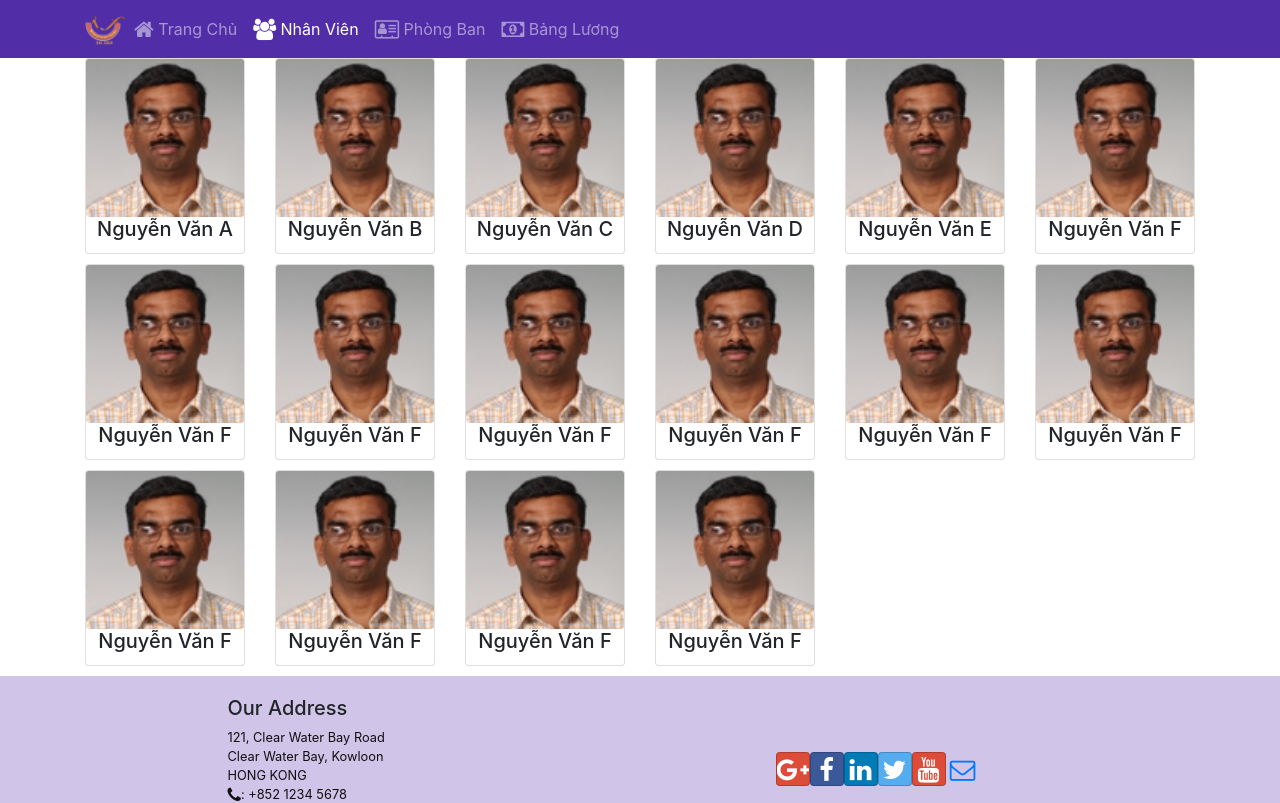
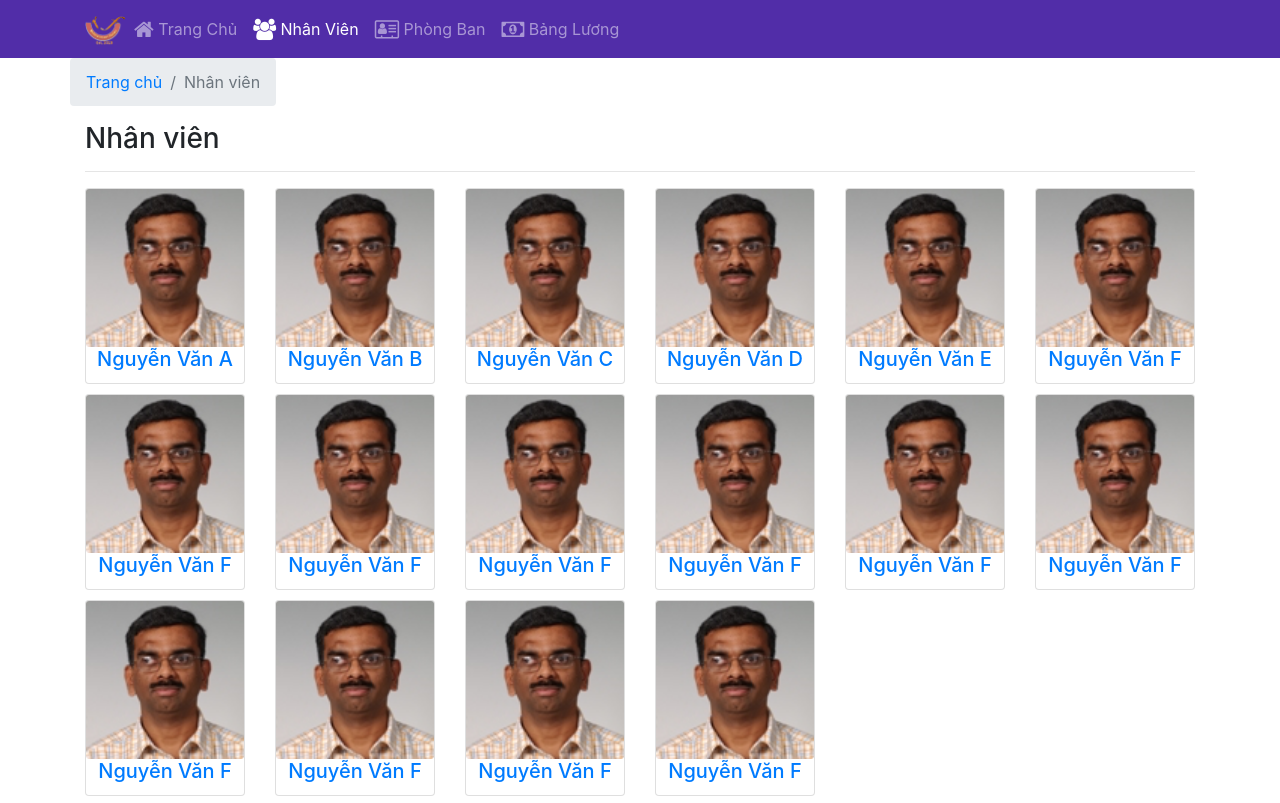
Before and after one commit to camhang190497/FUNIX-ASSIGNMENT, a React (Create React App) app: page /nhanvien in a window 1280 px wide. Shown: the top 803 px of the page. Built offline with nearby package versions, Linux system fonts and the light colour scheme.

Commit message:
add Breadcrumb

```diff
--- a/src/components/DepartmentComponent.js
+++ b/src/components/DepartmentComponent.js
@@ -1,4 +1,6 @@
 import React from 'react';
+import { Breadcrumb, BreadcrumbItem} from 'reactstrap';
+import { Link } from 'react-router-dom';
 
 function RenderDepartmentItem({department}) {
     return(
@@ -23,7 +25,14 @@ const DepartmentList = (props) => {
         <div>
             <div className="container">
                 <div className="row">
-
+                    <Breadcrumb>
+                        <BreadcrumbItem><Link to='/Trangchu'>Trang  chủ</Link></BreadcrumbItem>
+                        <BreadcrumbItem active>Phòng  ban</BreadcrumbItem>
+                    </Breadcrumb>
+                    <div className="col-12">
+                        <h3>Phòng  ban</h3>
+                        <hr/>
+                    </div>
                 </div>
                 <div className="row">
                      {departmentlist}
--- a/src/components/HomeComponent.js
+++ b/src/components/HomeComponent.js
@@ -3,7 +3,12 @@ import React from 'react';
 function Home(props) {
     return(
         <div className="container">
-            <h4>Home</h4>
+            <div className="row row-header">
+                <div className="col-12 col-sm-6">
+                   <h1>Ristorante con Fusion</h1>
+                   <p>Our mission is to make your life more convenient</p>
+                </div>
+            </div>
         </div>
     );
 }
--- a/src/components/MainComponent.js
+++ b/src/components/MainComponent.js
@@ -2,6 +2,7 @@ import React, { Component } from 'react';
 
 import { DEPARTMENTS, STAFFS } from '../shared/staffs';
 import StaffList from './StaffListComponent';
+import StaffDetail from './StaffdetailComponent';
 import DepartmentList from './DepartmentComponent';
 import Salary from './SalaryComponent';
 import Header from './HeaderComponent';
@@ -26,7 +27,14 @@ class Main extends Component {
 
       const HomePage = () => {
         return(
-          <Home />
+          <Home staff={this.state.staffs.filter((staff) => staff.id)[0]}
+          department={this.state.departments.filter((department) => department.id)[0]}/>
+        )
+      }
+
+      const StaffWithId = ({match}) => {
+        return(
+          <StaffDetail staff={this.state.staffs.filter((staff) => staff.id === parseInt(match.params.staffId,10))[0] }/>
         )
       }
     return (
@@ -35,6 +43,7 @@ class Main extends Component {
         <Switch>
           <Route path="/trangchu" component={HomePage}/>
           <Route exact path="/nhanvien" component={() => <StaffList staffs={this.state.staffs}/>} />
+          <Route path='/nhanvien/:staffId' component={StaffWithId} />
           <Route exact path="/phongban" component={() => <DepartmentList departments={this.state.departments}/>} />
           <Route exact path="/bangluong" component={() => <Salary staffs={this.state.staffs}/>} />
           <Redirect to="/trangchu" />
--- a/src/components/SalaryComponent.js
+++ b/src/components/SalaryComponent.js
@@ -1,4 +1,6 @@
 import React from 'react';
+import { Breadcrumb, BreadcrumbItem} from 'reactstrap';
+import { Link } from 'react-router-dom';
 
 function RenderSalaryItem({staff}) {
     const basicSalary = 3000000;
@@ -30,7 +32,14 @@ const Salary = (props) => {
         <div>
             <div className="container">
                 <div className="row">
-
+                    <Breadcrumb>
+                        <BreadcrumbItem><Link to='/Trangchu'>Trang  chủ</Link></BreadcrumbItem>
+                        <BreadcrumbItem active>Bảng  Lương</BreadcrumbItem>
+                    </Breadcrumb>
+                    <div className="col-12">
+                        <h3>Bảng  lương</h3>
+                        <hr/>
+                    </div>
                 </div>
                 <div className="row">
                     {salary}
--- a/src/components/StaffListComponent.js
+++ b/src/components/StaffListComponent.js
@@ -1,13 +1,15 @@
 import React from 'react';
-import { Card, CardTitle, CardImg} from 'reactstrap';
-
+import { Card, CardTitle, CardImg, Breadcrumb, BreadcrumbItem} from 'reactstrap';
+import { Link } from 'react-router-dom';
 
     function RenderStaffItem({staff, onClick}) {
         return(
             <div style={{paddingBottom: '10px'}}>
-            <Card onClick={() => onClick(staff.id)}>
-                <CardImg src={staff.image} alt={staff.name}></CardImg>
-                <CardTitle style={{textAlign:'center'}}>{staff.name}</CardTitle>
+            <Card>
+                <Link to={`/nhanvien/${staff.id}`}>
+                    <CardImg src={staff.image} alt={staff.name}></CardImg>
+                    <CardTitle style={{textAlign:'center'}}>{staff.name}</CardTitle>
+                </Link>
             </Card>
             </div>
         );
@@ -18,12 +20,22 @@ import { Card, CardTitle, CardImg} from 'reactstrap';
         const stafflist = props.staffs.map((staff) => {
             return(
                 <div key={staff.id} className="col-6 col-sm-4 col-md-2">
-                    <RenderStaffItem staff={staff} onClick={props.onClick}/>
+                    <RenderStaffItem staff={staff} />
                 </div>
             )
         })
         return(
             <div className="container">
+                <div className="row">
+                    <Breadcrumb>
+                        <BreadcrumbItem><Link to='/trangchu'>Trang chủ</Link></BreadcrumbItem>
+                        <BreadcrumbItem active>Nhân  viên</BreadcrumbItem>
+                    </Breadcrumb>
+                    <div  className="col-12">
+                        <h3>Nhân  viên</h3>
+                        <hr/>
+                    </div>
+                </div>
                 <div className="row">
                     {stafflist}
                 </div>
--- a/src/components/StaffdetailComponent.js
+++ b/src/components/StaffdetailComponent.js
@@ -1,6 +1,7 @@
 import React from 'react';
-import { CardTitle, CardText, Row, Col, CardImg, CardBody } from 'reactstrap';
+import { CardTitle, CardText, Row, Col, CardImg, CardBody, BreadcrumbItem, Breadcrumb } from 'reactstrap';
 import dateFormat from 'dateformat';
+import { Link } from 'react-router-dom';
 
 
     function RenderStaff({staff}) {
@@ -27,6 +28,16 @@ import dateFormat from 'dateformat';
         return (
             <div className="container">
                 <div className="row">
+                    <Breadcrumb>
+                        <BreadcrumbItem><Link to='/nhanvien'>Nhân  viên</Link></BreadcrumbItem>
+                        <BreadcrumbItem active>{props.staff.name}</BreadcrumbItem>
+                    </Breadcrumb>
+                    <div className="col-12">
+                        <h3>{props.staff.name}</h3>
+                        <hr/>
+                    </div>
+                </div>
+                <div className="row">
                     <RenderStaff staff={props.staff} />
                 </div>
             </div>
```
